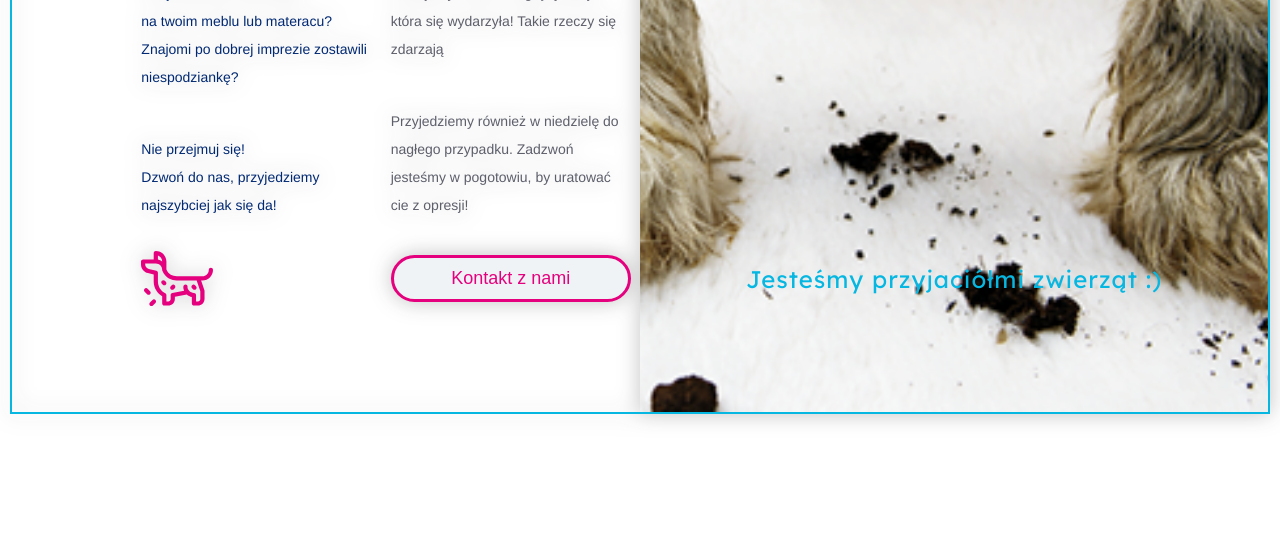
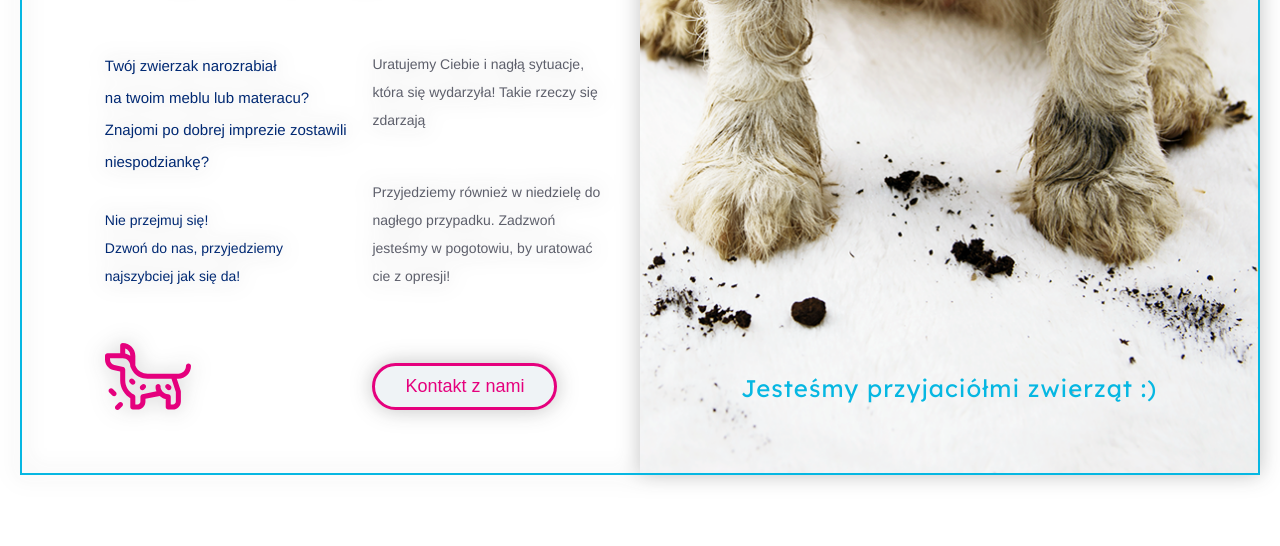
Before and after one commit to Koyun92/ministry-of-advertisement-recuitment-task, a plain HTML site: page index.html in a window 1280 px wide. Shown: the part 254-800 px from the top of the page. Drawn offline with nearby package versions, Linux system fonts and the light colour scheme.

Commit message:
final commit

```diff
--- a/main.scss
+++ b/main.scss
@@ -29,13 +29,15 @@ h3{
     font-weight: 400;
 }
 .button{
-    padding: 1rem 3rem;
+
+   padding: 1rem 3rem ;
     font-size: 1.8rem;
       font-weight: 400;
     border-radius: 2.4rem;
     border: 3px solid #e5007d;
     background-color: #eff3f6;
     color: #e5007d;
+    transition: .3s;
 
     cursor: pointer;
     &:hover{
@@ -48,6 +50,7 @@ h3{
 .cta-card{
 
     margin: auto;
+    filter: drop-shadow(0 0 10.5px rgba(28,29,29,0.27));
     display: grid;
     grid-template-columns: 1fr 1fr 1fr 27rem 1fr 1fr 1fr;
     grid-template-rows: 1fr 44.3rem 1fr  1fr;
@@ -55,7 +58,7 @@ h3{
     height: 114.8rem;
     text-align: center;
     border: 2px solid #06b7e2;
-    filter: drop-shadow(0 0 10.5px rgba(28,29,29,0.27));
+
     &__header{
         grid-column: 4/5;
         display: flex;
@@ -98,9 +101,12 @@ h3{
         justify-content: space-around;
         align-items: center;
 
+
     }
     &__img{
-        max-width: 30%;
+        grid-column: 1/2;
+        grid-row: 6/7;
+        width: 8.6rem;
     }
     &__aside{
        grid-column: 1/8;
@@ -113,24 +119,37 @@ h3{
        background-position: center;
     }
     &__subtitle{
+        grid-column: 2/3;
         font-size: 2.4rem;
         max-width: 27rem;
         letter-spacing: .1rem;
         line-height: 2.2rem;
         color: #06b7e2;
-        font-weight: 400;
-font-family: "Lexend Deca";
+
+
 
     }
 
 }
 @media(min-width:1200px){
+    body{
+        display: flex;
+        flex-direction: column;
+        justify-content: center;
+        align-items: center;
+        min-height: 100vh;
+        padding: 2rem;
+    }
    .cta-card{
     text-align: left;
     max-width: 1400px;
     max-height: 658px;
     grid-template-rows: 1fr 1fr 1fr 12rem 12rem 12rem 1fr;
-    grid-template-columns:12rem 1fr 24rem 1fr 24rem 1fr 50%;
+    grid-template-columns:2fr 1fr 24rem 1fr 24rem 1fr 50%;
+    &__title{
+        font-size: 3.8rem;
+        line-height: 5.2rem;
+    }
     &__header{
         grid-column: 3/6;
         grid-row: 2/3;
@@ -139,15 +158,22 @@ font-family: "Lexend Deca";
         display: grid;
         grid-column: 3/6;
         grid-row: 4/6;
-        grid-template-columns: subgrid;
-        grid-template-rows: subgrid;
+        min-height:0;
+        grid-template-columns: 24rem 1fr 24rem;
+
+
+        // grid-template-columns: subgrid;
+        // grid-template-rows: subgrid;
     }
 
 
     &__copy{
         &:nth-child(1){
-            grid-column: 1/2;
+
+            grid-column: 1/3;
             grid-row: 1/2;
+            font-size: 1.5rem;
+            line-height: 3.2rem;
         }
         &:nth-child(2){
             display: flex;
@@ -170,20 +196,30 @@ font-family: "Lexend Deca";
     }
     &__actions{
         display: grid;
-        grid-template-columns: subgrid;
-        grid-template-rows: subgrid;
+        grid-template-columns: 24rem 1fr 24rem;
+
         grid-column: 3/6;
         grid-row: 6/7;
+        align-items: end;
+        justify-items: start;
     }
     &__button{
 
-        grid-column: 3/6;
-        grid-row: 6/7;
+        grid-column: 3/4;
+        grid-row: 1/2;
+
+    }
+    &__img{
+
+        grid-column: 1/2;
+        grid-row: 1/2;
+
     }
     &__aside{
         display: grid;
-        grid-template-rows: subgrid;
-
+        grid-template-rows: 1fr 1fr 1fr 12rem 12rem 12rem 1fr;
+        align-items: end;
+        background-image: url("../img/psi-balagan-desktop.png");
         grid-column: 7/8;
         grid-row: 1/8;
     }
@@ -191,6 +227,7 @@ font-family: "Lexend Deca";
         max-width: none;
         grid-row: 6/7;
         grid-column: 7/8;
+
     }
     }
 
```
Also changed, not shown: css/main.css, 1 other file.
